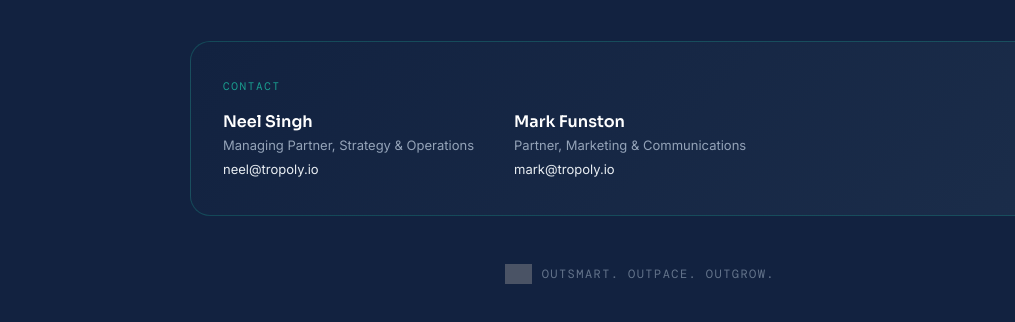
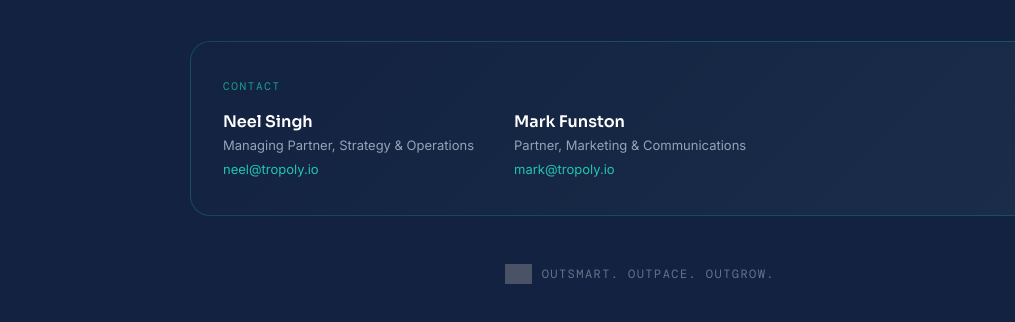
Before and after one commit to MarFun24/tropoly-valumate, a plain HTML site: page index.html in a window 1280 px wide. Shown: the part 2858-3180 px from the top of the page, 0-1015 px from the left. Drawn offline with nearby package versions, Linux system fonts and the light colour scheme; grey boxes are pictures that could not be loaded.

Commit message:
Update index.html

```diff
--- a/index.html
+++ b/index.html
@@ -391,12 +391,12 @@
             <div>
               <div style="font-family:'Sora',sans-serif;font-size:16px;font-weight:600;color:var(--wh)">Neel Singh</div>
               <div style="font-size:13px;color:var(--lg);margin-top:2px">Managing Partner, Strategy &amp; Operations</div>
-              <div style="font-size:13px;color:var(--ow);margin-top:4px" data-em="neel@tropoly.io"></div>
+              <div style="font-size:13px;color:var(--tlL);margin-top:4px" data-em="neel@tropoly.io"></div>
             </div>
             <div>
               <div style="font-family:'Sora',sans-serif;font-size:16px;font-weight:600;color:var(--wh)">Mark Funston</div>
               <div style="font-size:13px;color:var(--lg);margin-top:2px">Partner, Marketing &amp; Communications</div>
-              <div style="font-size:13px;color:var(--ow);margin-top:4px" data-em="mark@tropoly.io"></div>
+              <div style="font-size:13px;color:var(--tlL);margin-top:4px" data-em="mark@tropoly.io"></div>
             </div>
           </div>
         </div>
```
